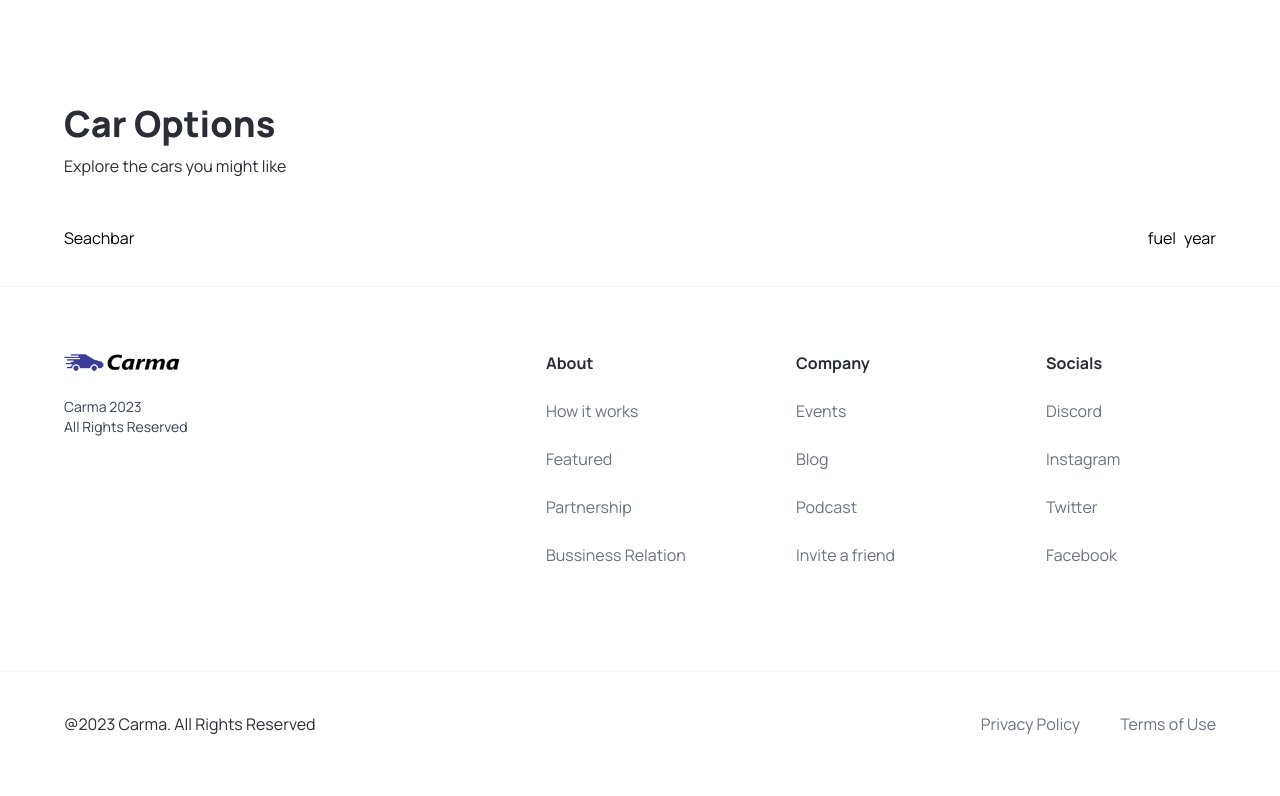
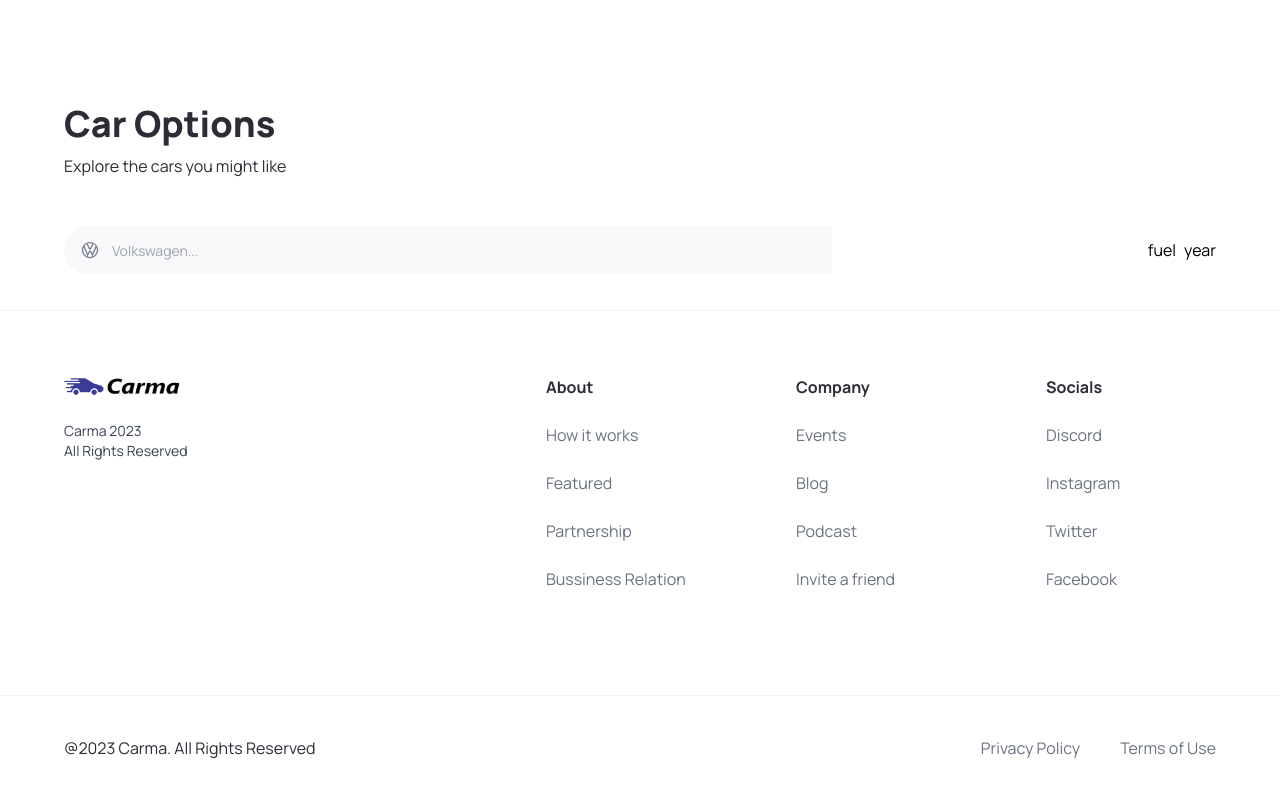
Before and after one commit to Hoffalypse/carma-car-Nextjsr, a Next.js app: page / in a window 1280 px wide. Shown: the part 760-1556 px from the top of the page. Built offline with nearby package versions, Linux system fonts and the light colour scheme.

Commit message:
added begining of combobox with image, now to tackle autocomplete

```diff
--- a/app/page.tsx
+++ b/app/page.tsx
@@ -1,6 +1,6 @@
-import Hero from '@/components/Hero'
+
 import Image from 'next/image'
-import {SearchBar, CustomFilter } from '../components'
+import {SearchBar, CustomFilter, Hero } from '../components'
 
 export default function Home() {
   return (
--- a/components/SearchBar.tsx
+++ b/components/SearchBar.tsx
@@ -1,10 +1,18 @@
-import React from 'react'
+'use client'
+import {useState} from 'react'
+import SearchManufacturer from './SearchManufacturer'
 
 const SeachBar = () => {
+  const [manufacturer, setManufacturer] = useState("")
+  const handleSearch = () => {
+
+  }
   return (
-    <div>
-      Seachbar
-    </div>
+    <form className='searchbar' onSubmit={handleSearch}>
+      <div className='searchbar__item'>
+        <SearchManufacturer manufacturer={manufacturer}/>
+      </div>
+    </form>
   )
 }
 
--- /dev/null
+++ b/components/SearchManufacturer.tsx
@@ -0,0 +1,39 @@
+'use client'
+import { SearchManufacturerProps } from '@/types'
+import { Combobox, Transition } from '@headlessui/react'
+import Image from 'next/image'
+import { useState } from 'react'
+
+
+const SearchManufacturer = ({manufacturer, setManufacturer}:SearchManufacturerProps) => {
+    const [query, setQuery] = useState("")
+
+
+  return (
+    <div className='search-manufacturer'>
+      <Combobox>
+      <div className='relative w-full'>
+      <Combobox.Button className='absolute top-[14px]'>
+            <Image
+              src='/car-logo.svg'
+              width={20}
+              height={20}
+              className='ml-4'
+              alt='car logo'
+            />
+          </Combobox.Button>
+
+          {/* Input field for searching */}
+          <Combobox.Input
+            className='search-manufacturer__input'
+            displayValue={(item: string) => item}
+            onChange={(event) => setQuery(event.target.value)}
+            placeholder='Volkswagen...'
+          />
+        </div>
+      </Combobox>
+    </div>
+  )
+}
+
+export default SearchManufacturer
--- a/components/index.ts
+++ b/components/index.ts
@@ -4,6 +4,7 @@
 import Footer from "./Footer";
 import SearchBar from "./SearchBar";
 import CustomFilter from "./CustomFilter";
+import SearchManufacturer from "./SearchManufacturer";
 export {
     Hero,
     CustomButton,
@@ -11,6 +12,8 @@
     Footer,
     SearchBar,
     CustomFilter,
+    SearchManufacturer,
+
 
 
 
--- a/package.json
+++ b/package.json
@@ -9,6 +9,7 @@
     "lint": "next lint"
   },
   "dependencies": {
+    "@headlessui/react": "^1.7.15",
     "@types/node": "20.3.1",
     "@types/react": "18.2.12",
     "@types/react-dom": "18.2.5",
--- a/types/index.ts
+++ b/types/index.ts
@@ -6,3 +6,8 @@
     handleClick?: MouseEventHandler<HTMLButtonElement>;
     btnType?: "button" | "submit"
 }
+
+export interface SearchManufacturerProps {
+    manufacturer: string;
+    setManufacturer:(manufacturer:string) => void;
+}
```
Also changed, not shown: 1 other file (tests, documents, lock files or other folders).
